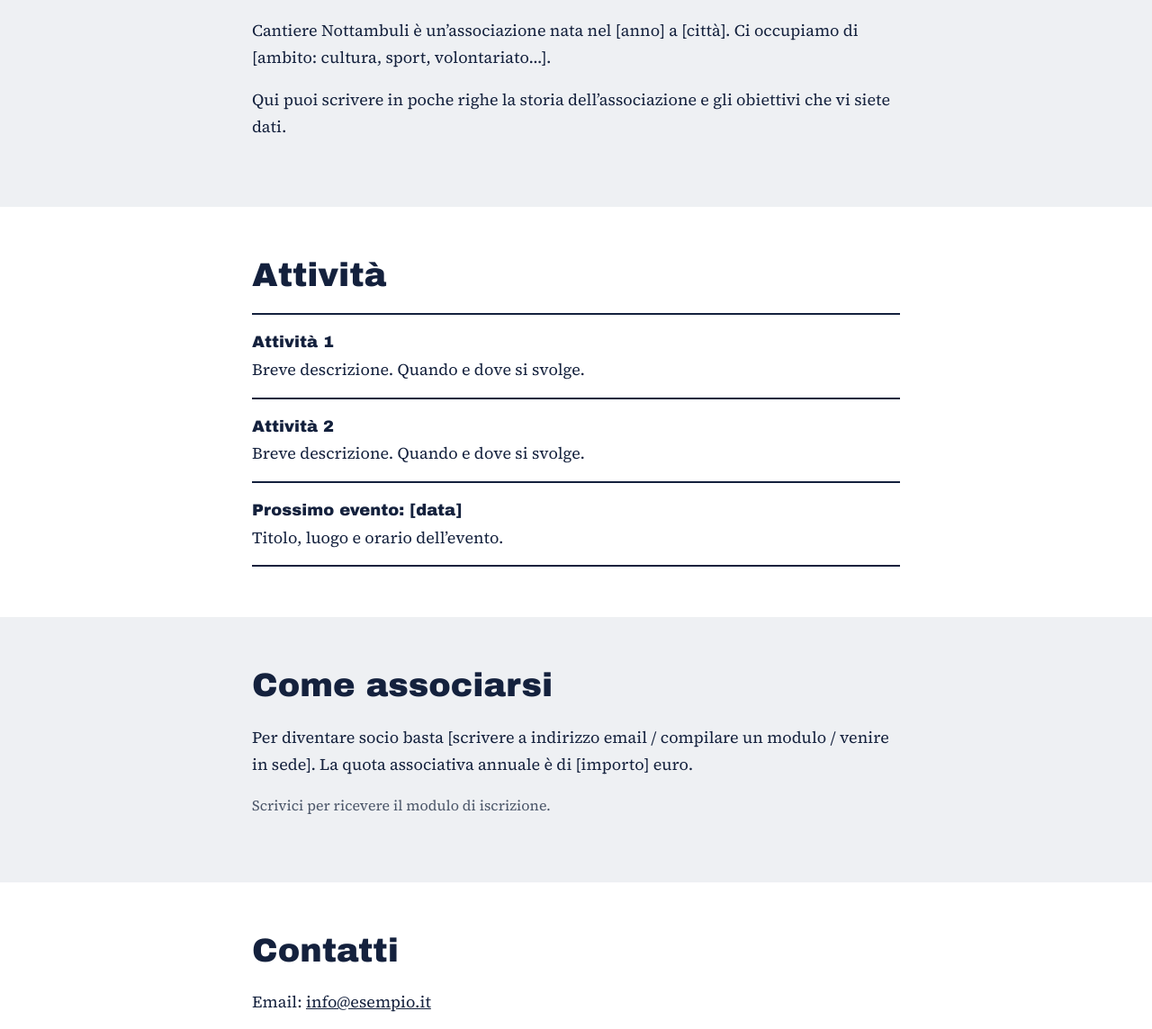
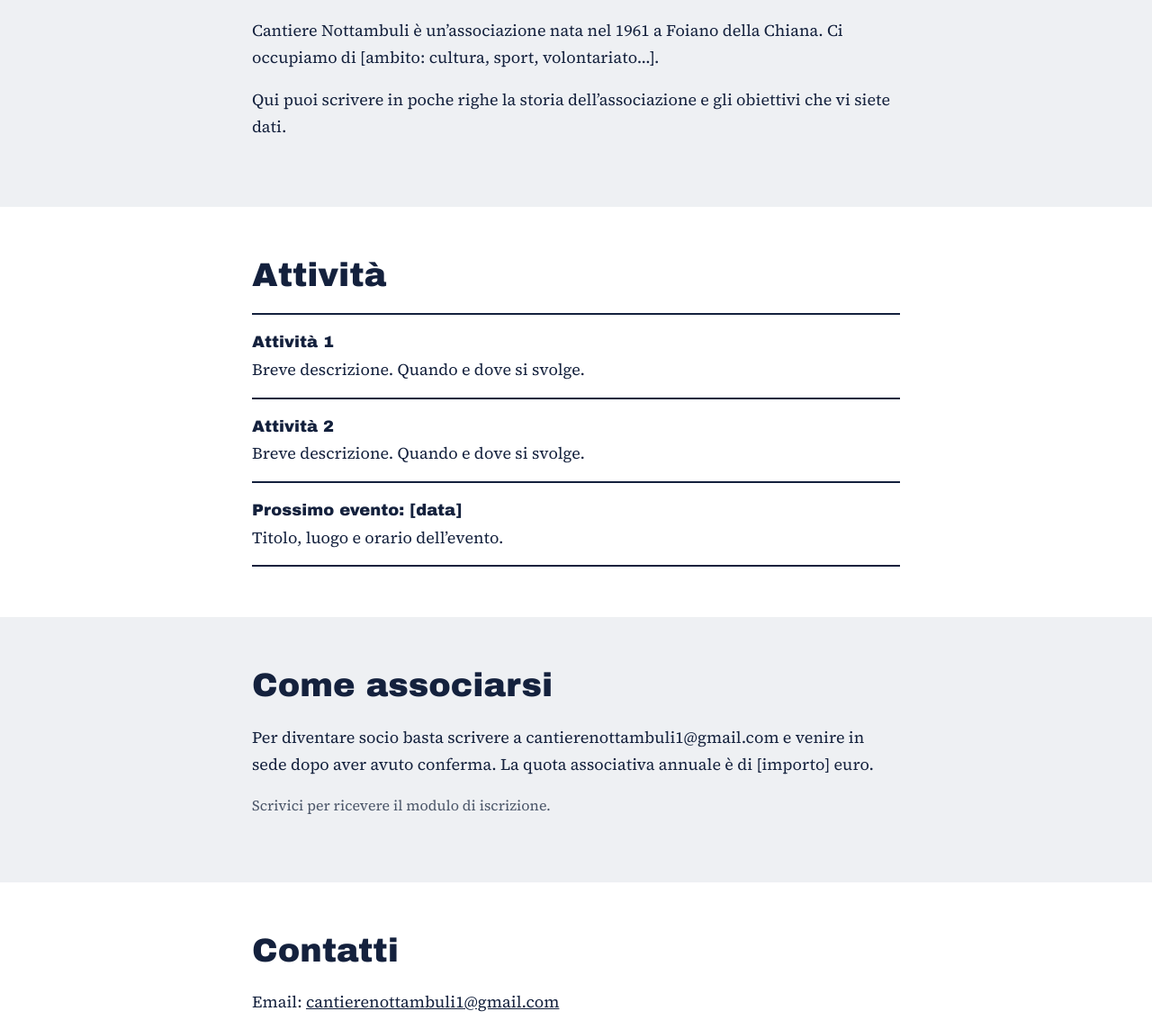
Before and after one commit to cantierenottambuli/cantierenottambuli.github.io, a plain HTML site: page index.html in a window 1280 px wide. Shown: the part 719-1863 px from the top of the page at 90% size. Drawn offline with Linux system fonts and the light colour scheme.

Commit message:
Update index.html

```diff
--- a/index.html
+++ b/index.html
@@ -79,7 +79,7 @@ footer a{color:var(--giallo)}
     <div class="wrap">
       <h2>Chi siamo</h2>
       <!-- MODIFICA: chi siete, da quando esistete, dove operate -->
-      <p>Cantiere Nottambuli è un’associazione nata nel [anno] a [città]. Ci occupiamo di [ambito: cultura, sport, volontariato…].</p>
+      <p>Cantiere Nottambuli è un’associazione nata nel 1961 a Foiano della Chiana. Ci occupiamo di [ambito: cultura, sport, volontariato…].</p>
       <p>Qui puoi scrivere in poche righe la storia dell’associazione e gli obiettivi che vi siete dati.</p>
     </div>
   </section>
@@ -100,7 +100,7 @@ footer a{color:var(--giallo)}
     <div class="wrap">
       <h2>Come associarsi</h2>
       <!-- MODIFICA: quota, modalità, requisiti -->
-      <p>Per diventare socio basta [scrivere a indirizzo email / compilare un modulo / venire in sede]. La quota associativa annuale è di [importo] euro.</p>
+      <p>Per diventare socio basta scrivere a cantierenottambuli1@gmail.com e venire in sede dopo aver avuto conferma. La quota associativa annuale è di [importo] euro.</p>
       <p class="nota">Scrivici per ricevere il modulo di iscrizione.</p>
     </div>
   </section>
@@ -109,7 +109,7 @@ footer a{color:var(--giallo)}
     <div class="wrap">
       <h2>Contatti</h2>
       <!-- MODIFICA: email, social, indirizzo -->
-      <p>Email: <a href="mailto:info@esempio.it">info@esempio.it</a></p>
+      <p>Email: <a href="mailto:cantierenottambuli1@gmail.com">cantierenottambuli1@gmail.com</a></p>
       <p>Instagram: <a href="https://www.instagram.com/">@cantierenottambuli</a></p>
       <p>Sede: Via [nome], [numero], [città]</p>
     </div>
```
